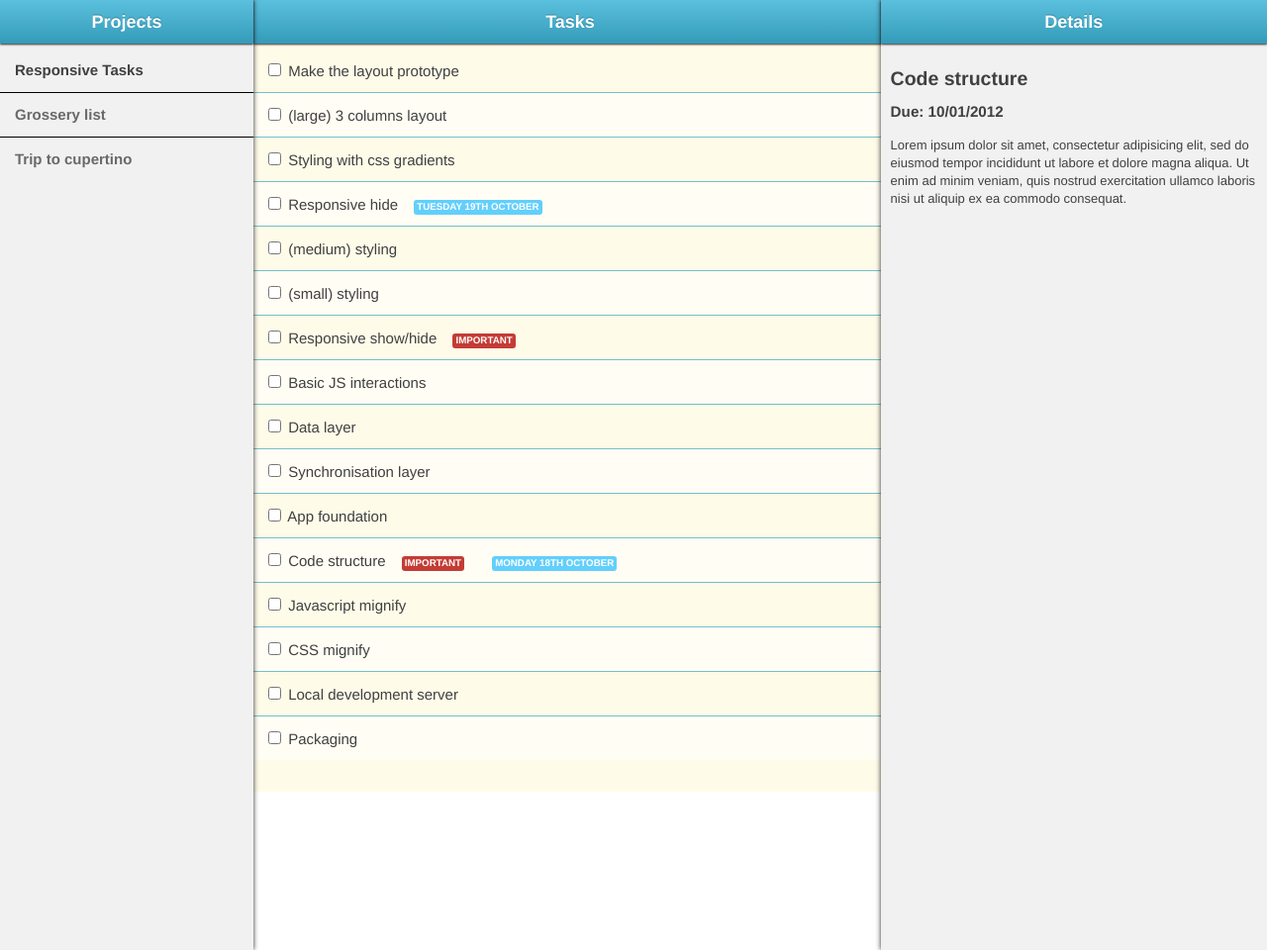
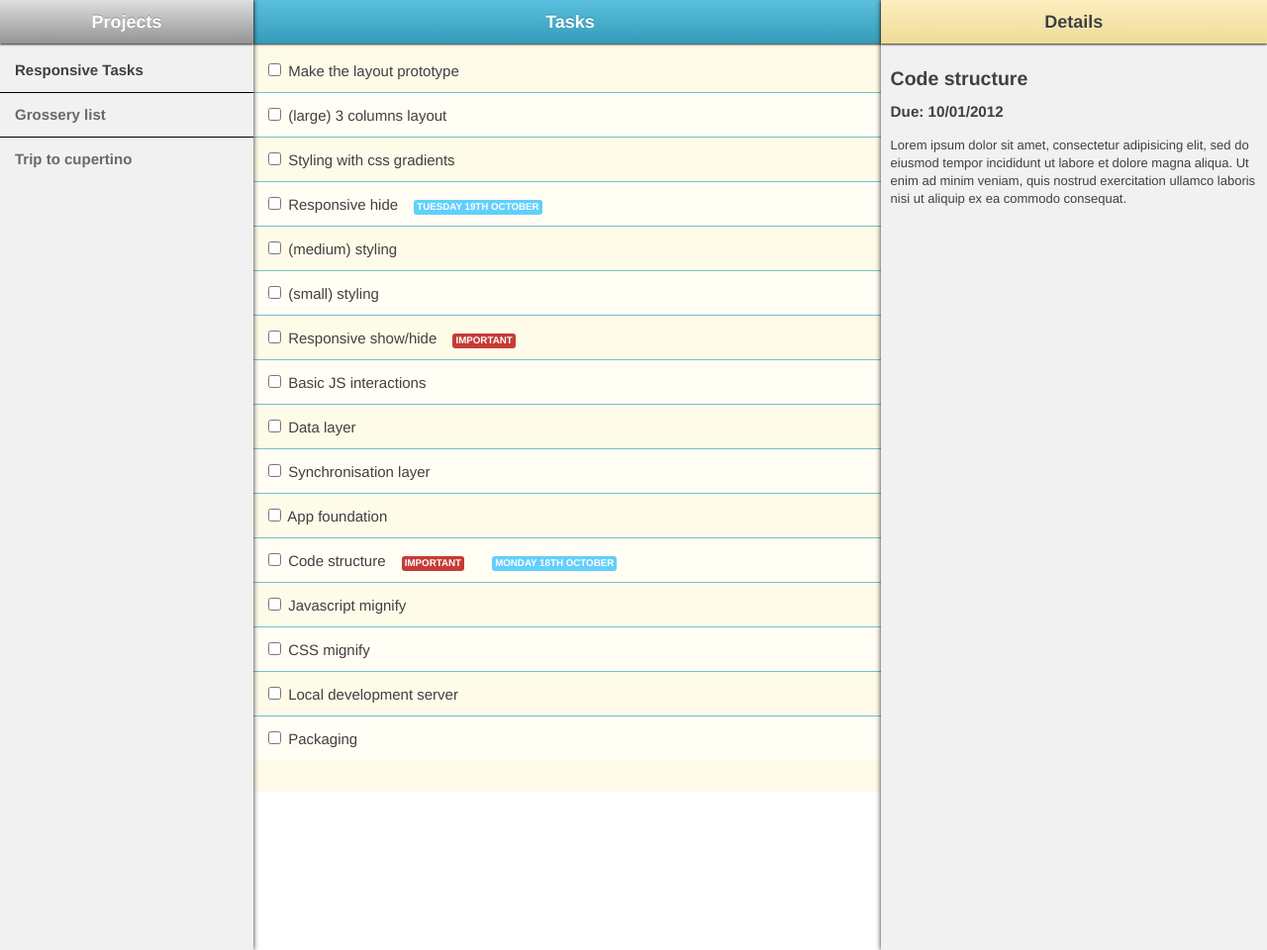
Before and after one commit to etiennesegonzac/Bun, a plain HTML site: page prototypes/layout/index.html in a window 1280 px wide. Shown: the whole page at 99% size. Drawn offline with Linux system fonts and the light colour scheme.

Commit message:
small design change

```diff
--- a/prototypes/layout/layout.css
+++ b/prototypes/layout/layout.css
@@ -38,6 +38,34 @@ header a {
   color: white;
   font-weight: normal;
   font-size: 13px;
+}
+#projects header {
+  background-color: #949494;
+  background-repeat: repeat-x;
+  background-image: -khtml-gradient(linear, left top, left bottom, from(#DEDEDE), to(#949494));
+  background-image: -moz-linear-gradient(top, #DEDEDE, #949494);
+  background-image: -ms-linear-gradient(top, #DEDEDE, #949494);
+  background-image: -webkit-gradient(linear, left top, left bottom, color-stop(0%, #DEDEDE), color-stop(100%, #949494));
+  background-image: -webkit-linear-gradient(top, #DEDEDE, #949494);
+  background-image: -o-linear-gradient(top, #DEDEDE, #949494);
+  background-image: linear-gradient(top, #DEDEDE, #949494);
+}
+#details header {
+  background-color: #eedc94;
+  background-repeat: repeat-x;
+  background-image: -khtml-gradient(linear, left top, left bottom, from(#fceec1), to(#eedc94));
+  background-image: -moz-linear-gradient(top, #fceec1, #eedc94);
+  background-image: -ms-linear-gradient(top, #fceec1, #eedc94);
+  background-image: -webkit-gradient(linear, left top, left bottom, color-stop(0%, #fceec1), color-stop(100%, #eedc94));
+  background-image: -webkit-linear-gradient(top, #fceec1, #eedc94);
+  background-image: -o-linear-gradient(top, #fceec1, #eedc94);
+  background-image: linear-gradient(top, #fceec1, #eedc94);
+
+  color: #404040;
+  text-shadow: 0 1px 0 rgba(255, 255, 255, 0.5);
+}
+#details header a {
+  color: #404040;
 }
 .container {
   padding: 5px 0;
```
